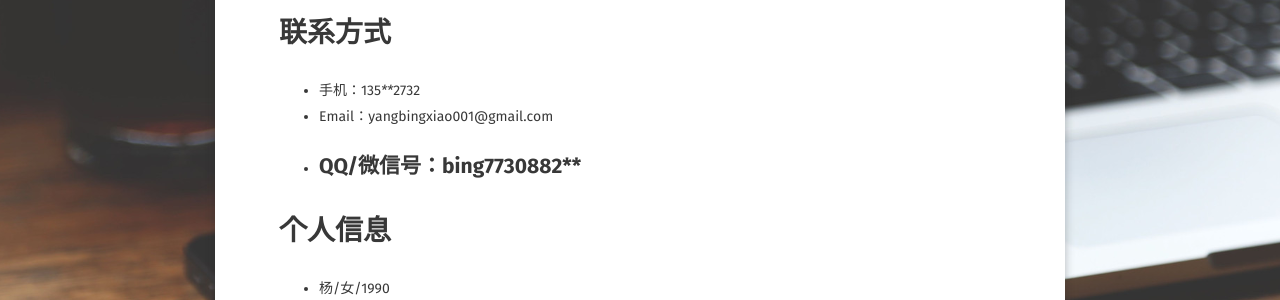
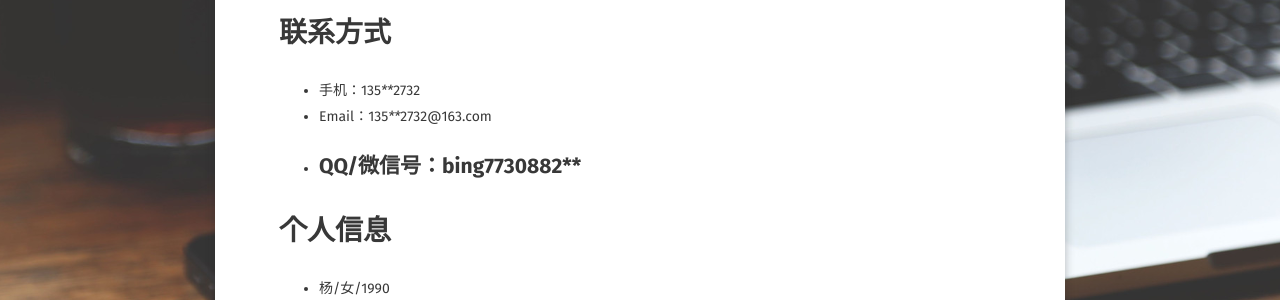
Before and after one commit to ybx13579/IceYang.github.io, a Jekyll site: the page built from about/index.md, in a window 1280 px wide and 900 px high. Shown: the part 379-679 px from the top of the window. Built offline with Jekyll 4.4.1, drawn with Linux system fonts in a browser that asks for light colours; some web fonts are replaced.

Commit message:
Update index.md

```diff
--- a/about/index.md
+++ b/about/index.md
@@ -14,7 +14,7 @@ comments: false
 # 联系方式
 
 - 手机：135****2732
-- Email：yangbingxiao001@gmail.com
+- Email：135****2732@163.com
 - QQ/微信号：bing7730882**
 ---
 
```
